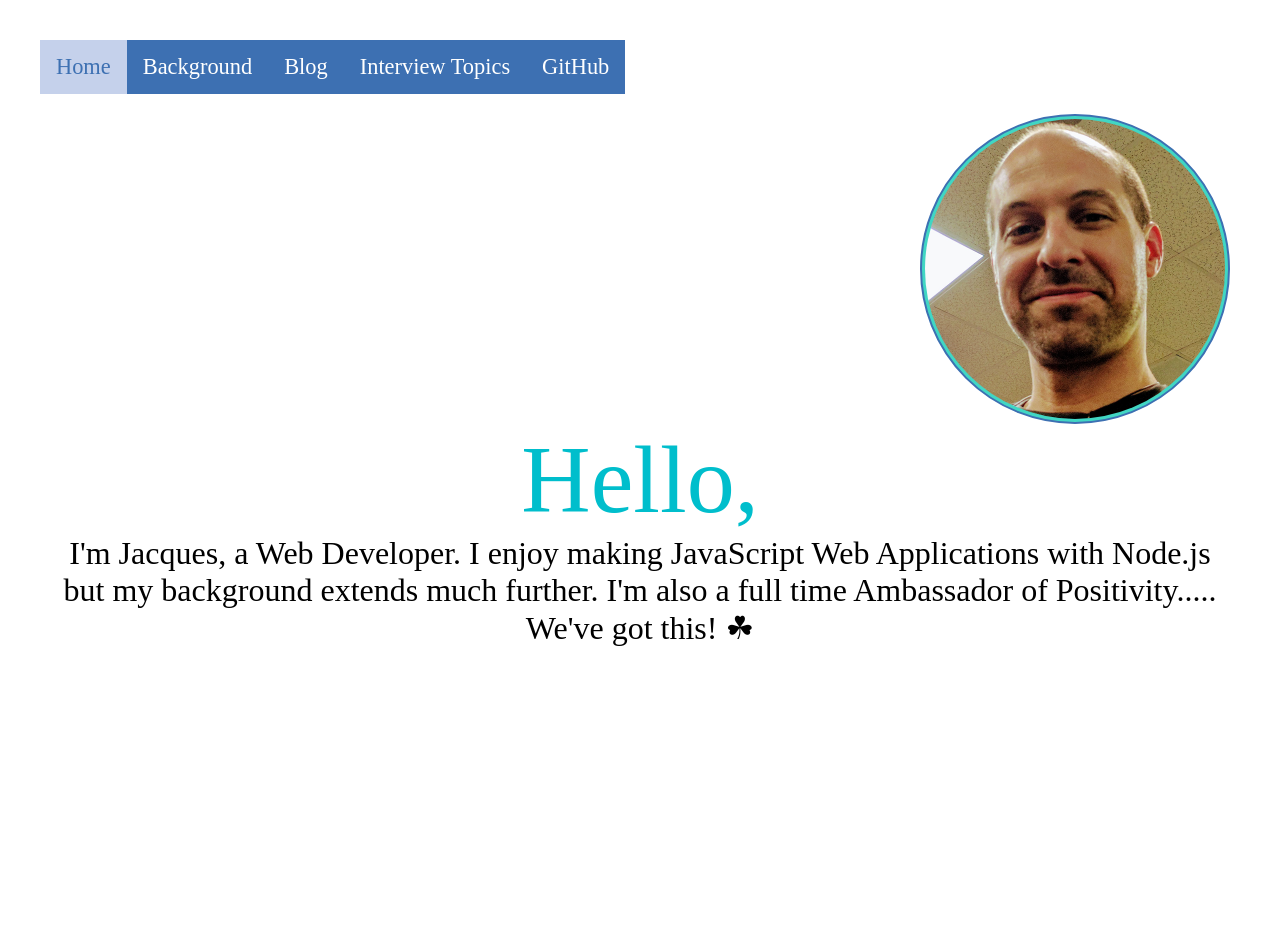
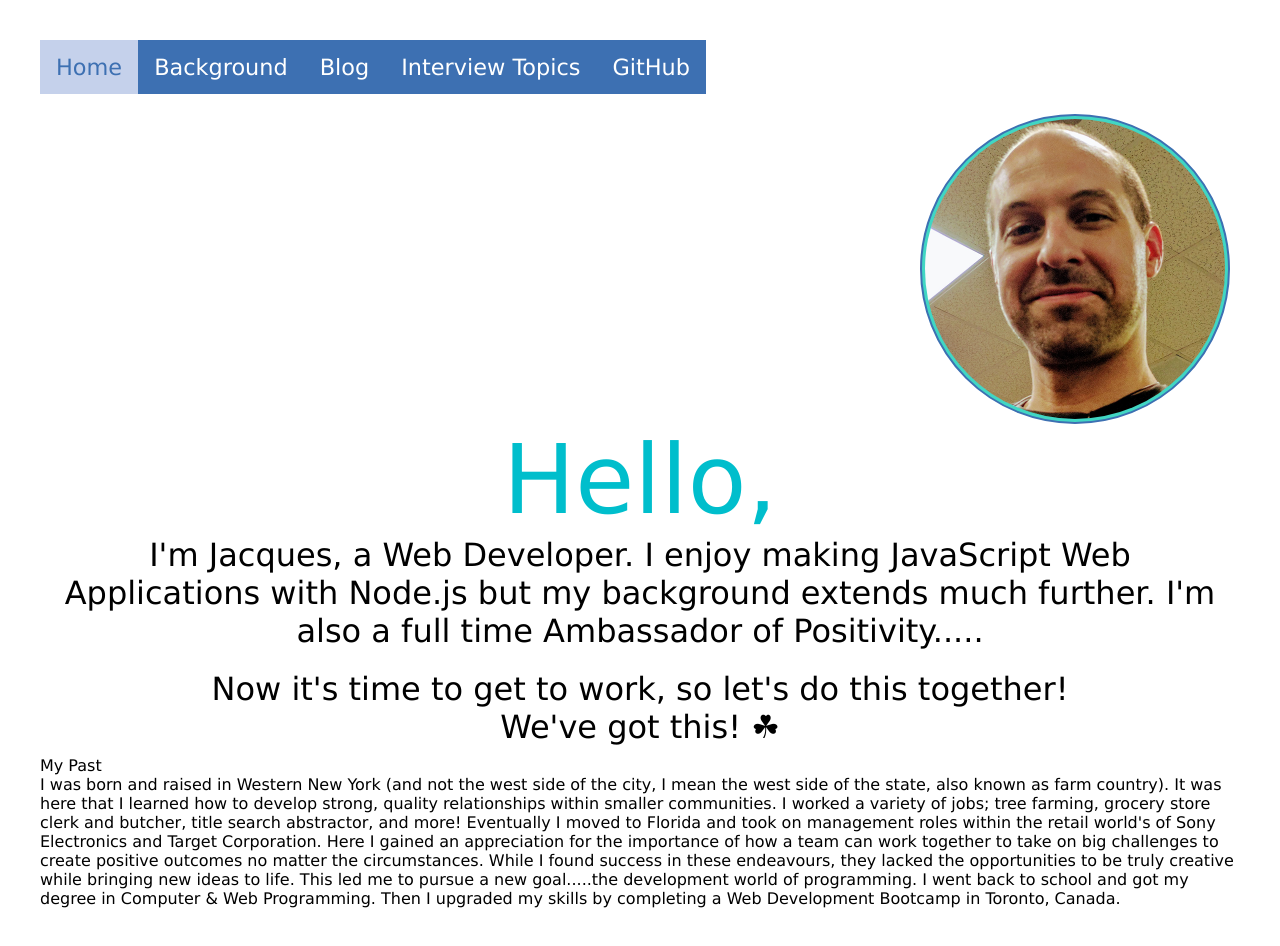
Before and after one commit to JacquesBegin/portfolioWebsite, a plain HTML site: page public/index.html in a window 1280 px wide. Before the commit the page ends 800 px from the top, so only its background shows below. Drawn offline with Linux system fonts and the light colour scheme.

Commit message:
Add content related to MY PAST on the home page, adds related css

```diff
--- a/public/css/home.css
+++ b/public/css/home.css
@@ -12,6 +12,10 @@
 #hello {
   font-size: 3em;
   color: #00becc;
+}
+
+#welcomePositive {
+  margin-top: 20px;
 }
 
 #homePortraitBorder {
--- a/public/css/index.css
+++ b/public/css/index.css
@@ -2,6 +2,7 @@
   box-sizing: border-box;
   margin: 0;
   padding: 0;
+  font-family: 'Lucida Sans', 'Lucida Sans Regular', 'Lucida Grande', 'Lucida Sans Unicode', Geneva, Verdana, sans-serif;
 }
 
 body {
--- a/public/html/home.html
+++ b/public/html/home.html
@@ -4,7 +4,16 @@
       <img src="images/jacquesHome.png" alt="Portrait of my smiling face" id="jacquesHomePortrait">
     </div>
     <div id="welcomeMessage"><span id="hello">Hello,</span>
-      <div>I'm Jacques, a Web Developer. I enjoy making JavaScript Web Applications with Node.js but my background extends much further. I'm also a full time Ambassador of Positivity.....</div><div>We've got this! &#9752</div>
+      <div>I'm Jacques, a Web Developer. I enjoy making JavaScript Web Applications with Node.js but my background extends much further. I'm also a full time Ambassador of Positivity.....</div>
+      <div id="welcomePositive">Now it's time to get to work, so let's do this together!</div><div>We've got this! &#9752</div>
+    </div>
+  </div>
+  <div id="homeContent">
+    <div id="past">
+      <div class="homeContentTitle">My Past</div>
+      <div class="homeContentMessage">
+          I was born and raised in Western New York (and not the west side of the city, I mean the west side of the state, also known as farm country). It was here that I learned how to develop strong, quality relationships within smaller communities. I worked a variety of jobs; tree farming, grocery store clerk and butcher, title search abstractor, and more! Eventually I moved to Florida and took on management roles within the retail world's of Sony Electronics and Target Corporation. Here I gained an appreciation for the importance of how a team can work together to take on big challenges to create positive outcomes no matter the circumstances. While I found success in these endeavours, they lacked the opportunities to be truly creative while bringing new ideas to life. This led me to pursue a new goal.....the development world of programming. I went back to school and got my degree in Computer & Web Programming. Then I upgraded my skills by completing a Web Development Bootcamp in Toronto, Canada.
+      </div>
     </div>
   </div>
 
```
